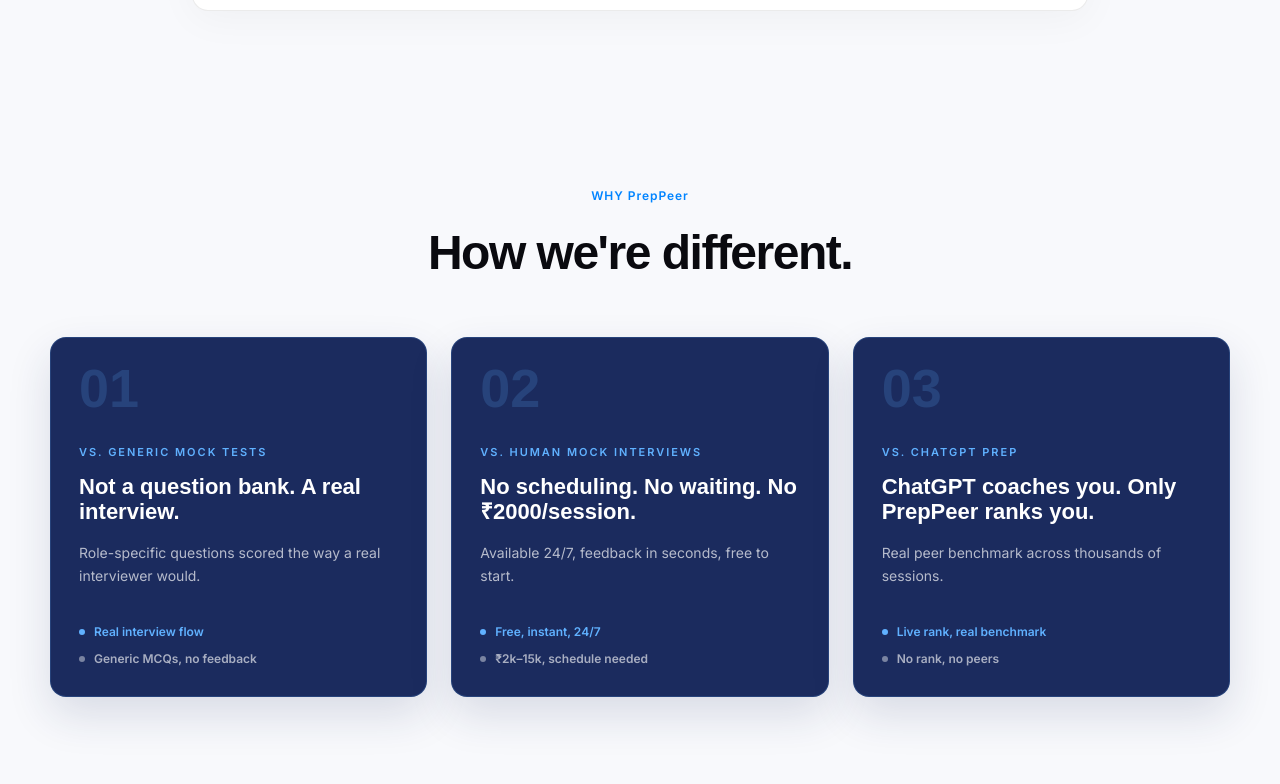
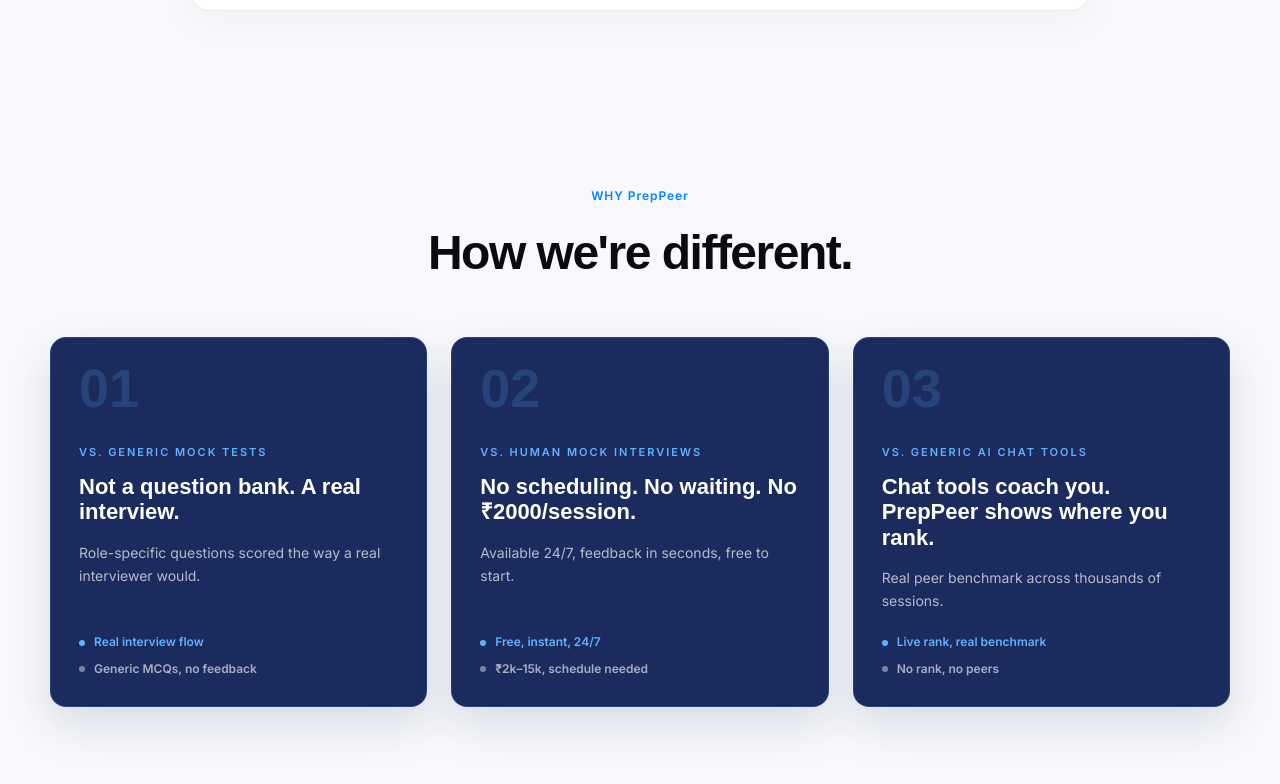
Before and after one commit to Rajat77a/PrepPeer, a Next.js app: page / in a window 1280 px wide. Shown: the part 1565-2349 px from the top of the page. Built offline with nearby package versions, Linux system fonts and the light colour scheme; a web font is replaced by a local one.

Commit message:
Remove named AI references from site copy

```diff
--- a/components/sections/ComparisonCards.tsx
+++ b/components/sections/ComparisonCards.tsx
@@ -19,8 +19,8 @@ const cards = [
   },
   {
     number: "03",
-    label: "VS. CHATGPT PREP",
-    title: "ChatGPT coaches you. Only PrepPeer ranks you.",
+    label: "VS. GENERIC AI CHAT TOOLS",
+    title: "Chat tools coach you. PrepPeer shows where you rank.",
     description: "Real peer benchmark across thousands of sessions.",
     pro: "Live rank, real benchmark",
     con: "No rank, no peers",
--- a/lib/mockData.ts
+++ b/lib/mockData.ts
@@ -58,7 +58,7 @@ export const HOW_IT_WORKS_STEPS: HowItWorksStep[] = [
     number: 2,
     title: "AI interviews you",
     description:
-      "Claude asks 5 real interview questions — behavioral, technical, situational — calibrated to your company type.",
+      "PrepPeer asks 5 real interview questions — behavioral, technical, situational — calibrated to your company type.",
     tags: ["Behavioral", "Technical", "Timed flow"],
     image:
       "https://images.unsplash.com/photo-1573496359142-b8d87734a5a2?w=440&h=280&fit=crop",
```
